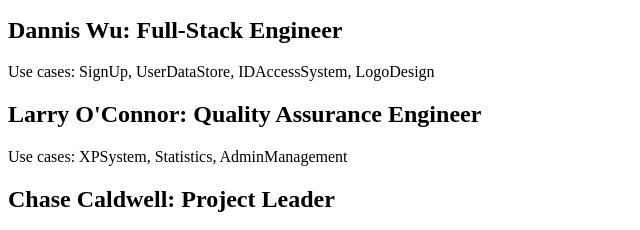
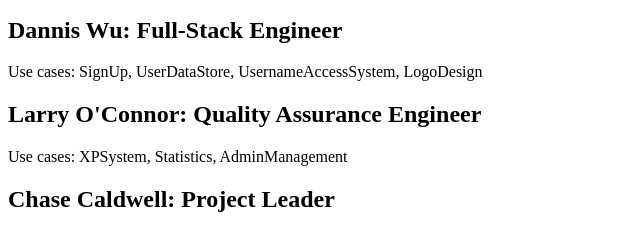
Before and after one commit to chasecaldwell84/MyFitness, a plain HTML site: page index.html in a window 1280 px wide. Shown: the part 233-463 px from the top of the page, 0-640 px from the left. Drawn offline with Linux system fonts and the light colour scheme.

Commit message:
Update index.html

```diff
--- a/index.html
+++ b/index.html
@@ -14,7 +14,7 @@
     <p>Use cases: ExerciseJournal, ExercisePlanner, BodyMetricsTracker</p>
 
     <h2>Dannis Wu: Full-Stack Engineer</h2>
-    <p>Use cases: SignUp, UserDataStore, IDAccessSystem, LogoDesign</p>
+    <p>Use cases: SignUp, UserDataStore, UsernameAccessSystem, LogoDesign</p>
 
     <h2>Larry O'Connor: Quality Assurance Engineer</h2>
     <p>Use cases: XPSystem, Statistics, AdminManagement</p>
```
